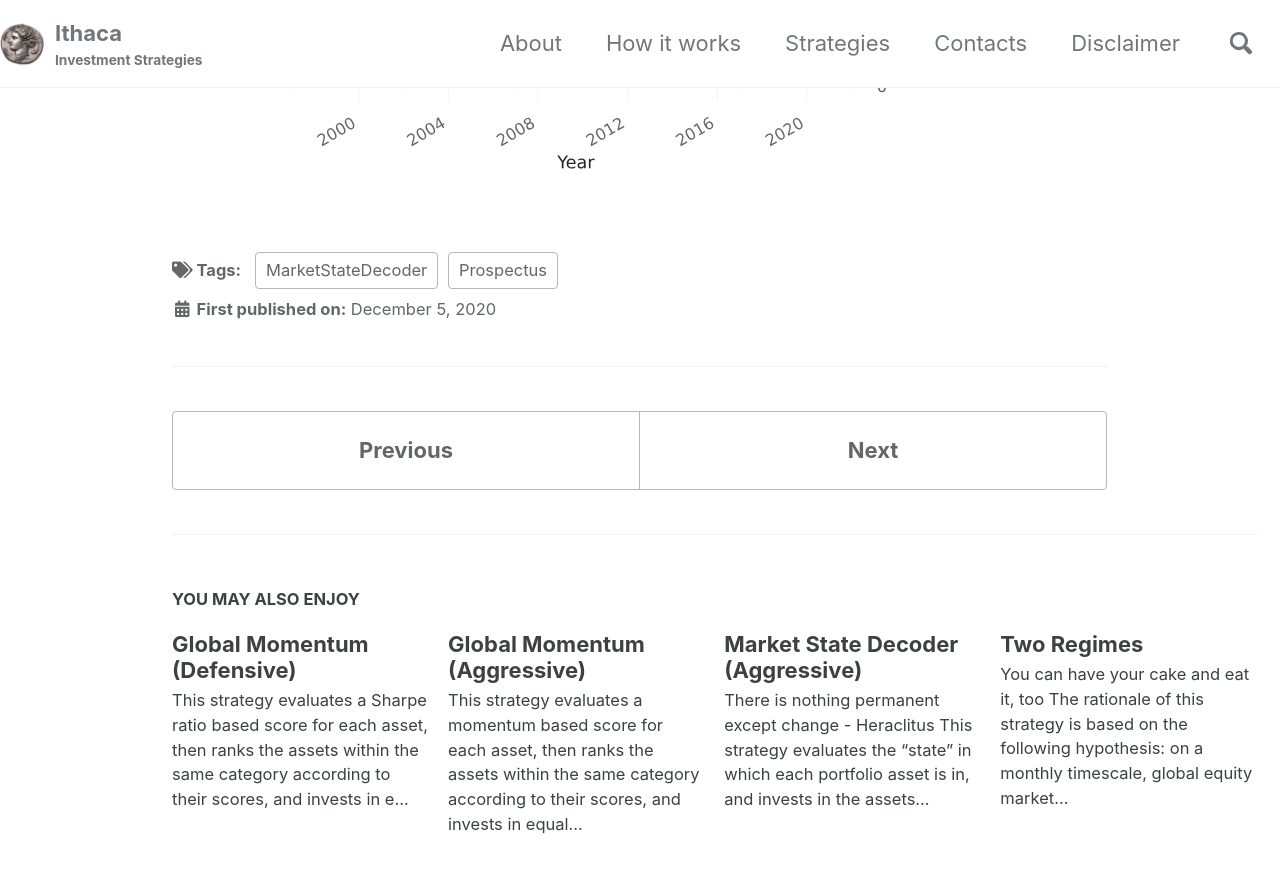
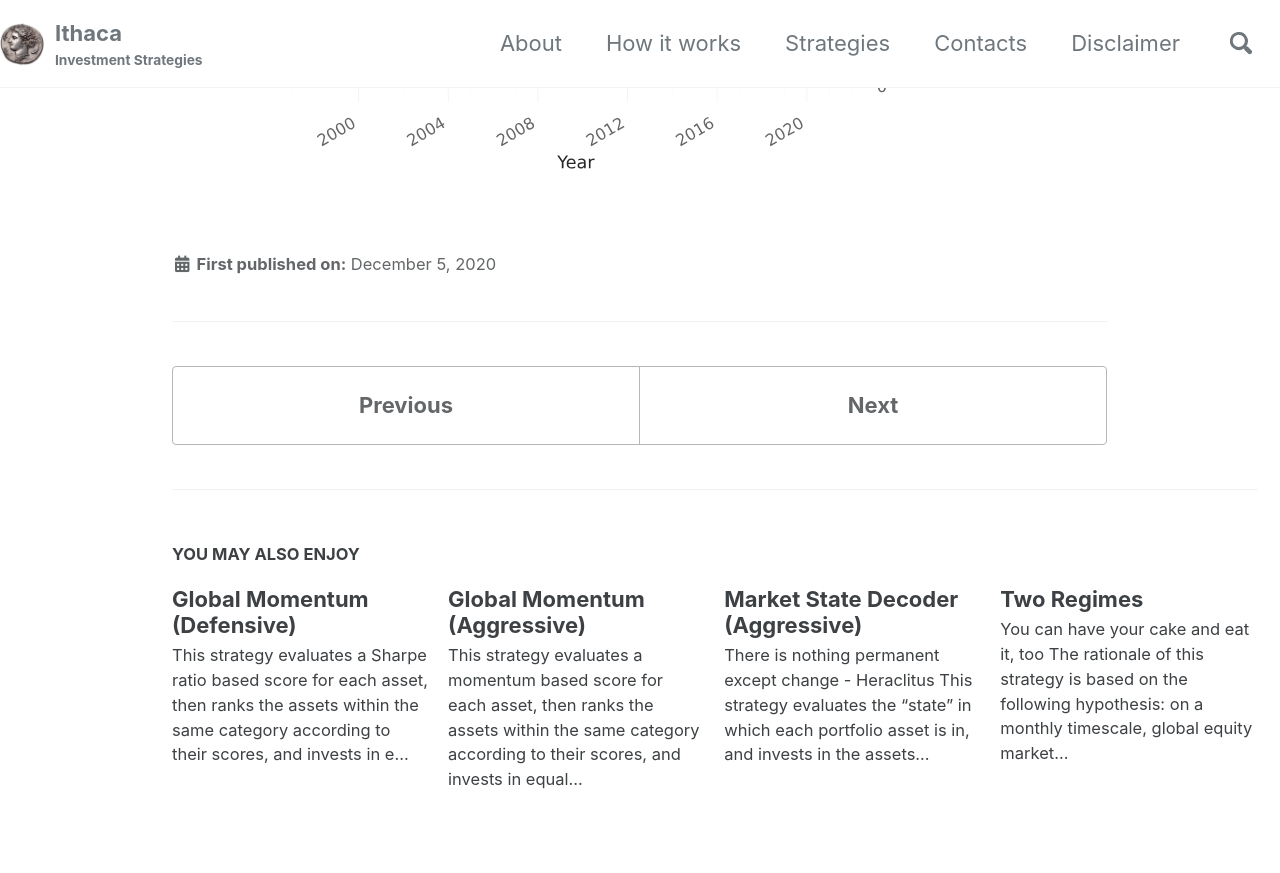
Before and after one commit to IthacaResearch/ithacaresearch.github.io, a Jekyll site: the page built from _posts/2020-12-05-Market-State-Decoder-Defensive.md, in a window 1280 px wide and 900 px high, scrolled down 1655 px. Shown: the top 873 px of the window. Built offline with Jekyll 4.4.1, drawn with Linux system fonts in a browser that asks for light colours; cached includes are drawn as plain includes.

Commit message:
Update 2020-12-05-Market-State-Decoder-Defensive.md

```diff
--- a/_posts/2020-12-05-Market-State-Decoder-Defensive.md
+++ b/_posts/2020-12-05-Market-State-Decoder-Defensive.md
@@ -3,7 +3,6 @@ layout: single
 title: Market State Decoder (Defensive)
 subtitle: Strategy Prospectus
 permalink: /strategies/market-state-decoder-defensive
-tags: MarketStateDecoder Prospectus
 excerpt_separator:  <!--more-->
 ---
 
```
